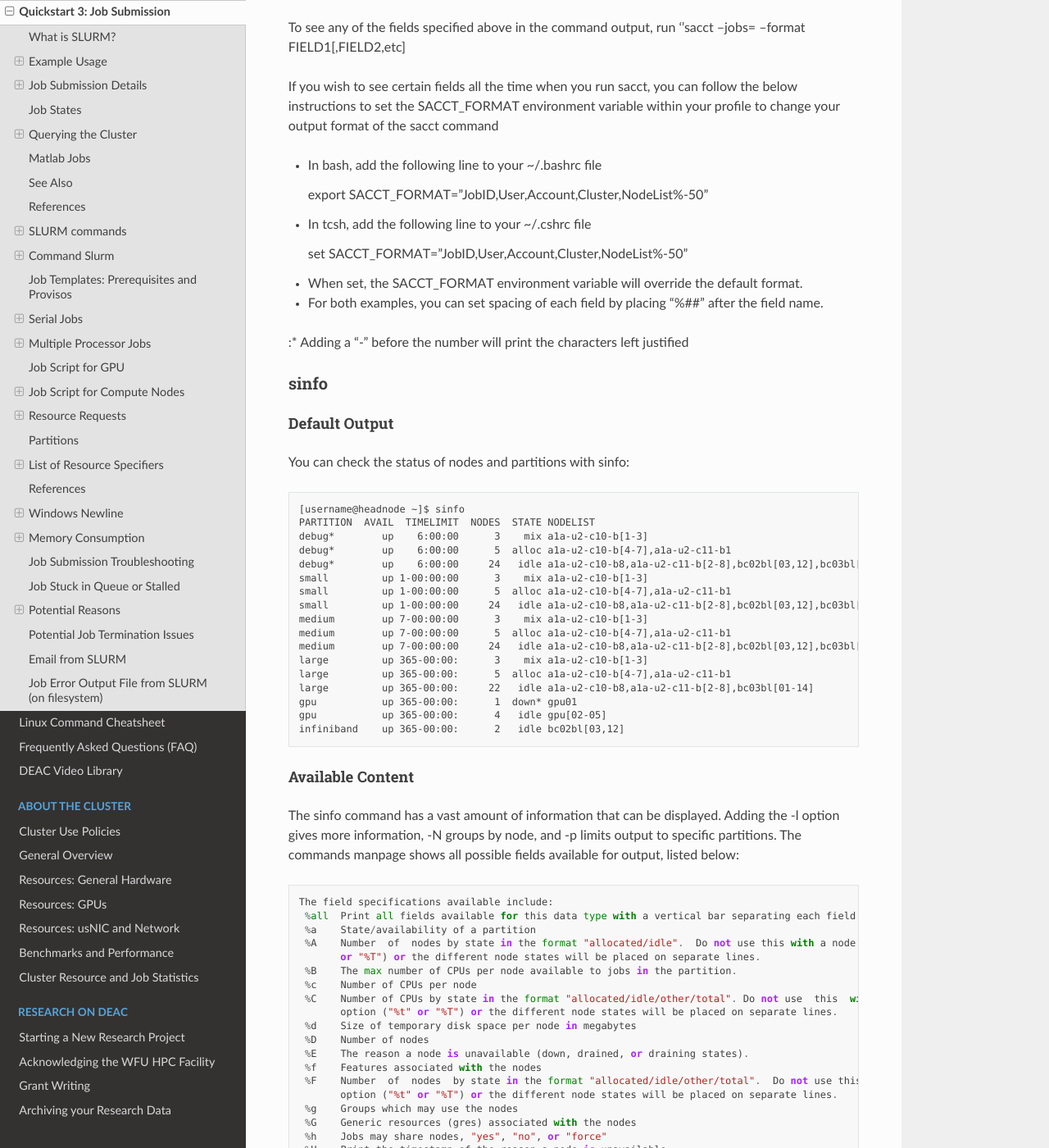
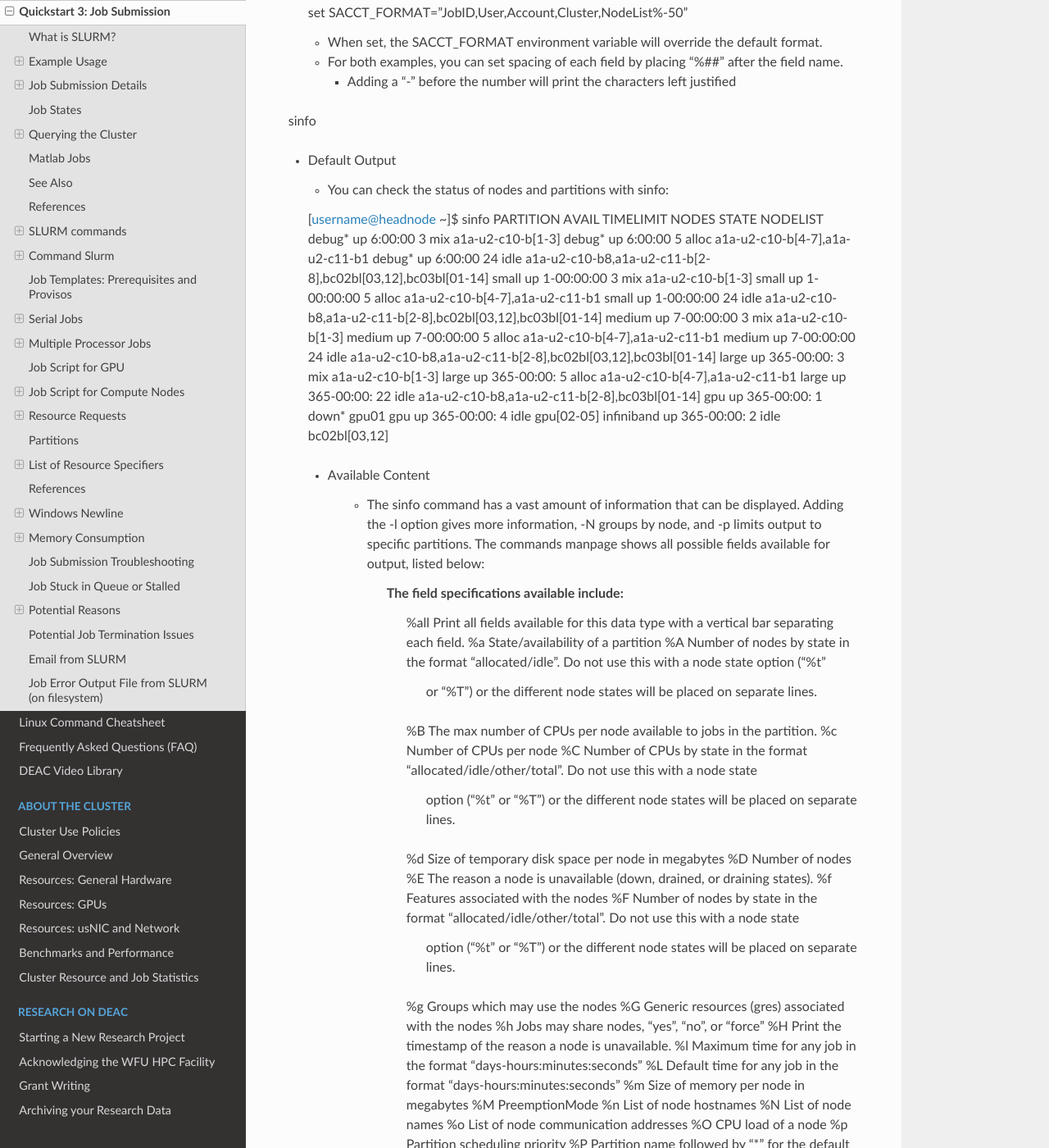
Before and after one commit to WFU-HPC/deac-docs, a Sphinx documentation site: the page built from source/beginner-quickstart_03_jobs.rst, in a window 1280 px wide and 1400 px high, scrolled down 15844 px. Shown: the whole window at 82% size. Built offline with Sphinx 7.4.7 and the Read the Docs theme 2.0.0, drawn with Linux system fonts in a browser that asks for light colours; some of the changed text lies outside the part shown.

Commit message:
Update beginner-quickstart_03_jobs.rst

```diff
--- a/source/beginner-quickstart_03_jobs.rst
+++ b/source/beginner-quickstart_03_jobs.rst
@@ -676,38 +676,32 @@
 Environment Variables
 ---------------------
 
--  Nearly every SLURM command has an option to set an output format
-   *environment variable* to change it's default output
--  Output Formatting can be made temporary by setting the environment
-   variable on command line.
--  It can also be made permanent for your account by adding that command
-   to your "~/.bashrc" file
-
-:*Before adding to your "~/.bashrc" file it is recommended that you test
-setting the environment variable on command line first
-
-:*If not tested first, you will need to log out and back in for the
-command to run from "~/.bashrc"
-
--  If the environment variable is successfully set, the change in format
-   to the command output will be immediate.
--  Another way to confirm is to run **echo $SQUEUE_FORMAT** for example
-
-:*This will show the applied value to the variable if set.
-
-:*If the result returns blank, the variable was not set.
-
--  To undo your test, run **unset $SQUEUE_FORMAT** to unassign the
-   environment variable
--  If successfully unassigned, the change in format will revert back to
-   default immediately.
+* Nearly every SLURM command has an option to set an output format  *environment variable* to change it's default output
+
+* Output Formatting can be made temporary by setting the environment variable on command line.
+
+*  It can also be made permanent for your account by adding that command to your "~/.bashrc" file
+
+* Before adding to your "~/.bashrc" file it is recommended that you test setting the environment variable on command line first
+
+*If not tested first, you will need to log out and back in for the command to run from "~/.bashrc"
+
+   *  If the environment variable is successfully set, the change in format to the command output will be immediate.
+
+*  Another way to confirm is to run **echo $SQUEUE_FORMAT** for example
+
+   *  This will show the applied value to the variable if set.
+
+   *  If the result returns blank, the variable was not set.
+
+*  To undo your test, run **unset $SQUEUE_FORMAT** to unassign the environment variable
+
+*  If successfully unassigned, the change in format will revert back to default immediately.
 
 squeue
 ------
 
--  Display list of all jobs in the queue
-
-::
+*  Display list of all jobs in the queue
 
    [username@headnode ~]$ squeue -u username
     JOBID PARTITION      NAME     USER ST       TIME  NODES NODELIST(REASON)
@@ -719,13 +713,10 @@
     10001    medium   radical username  R   23:29:47      1 a1a-u2-c11-b1
     10002    medium  most-exc username  R   23:30:16      1 a1a-u2-c10-b1
 
-Start Time
-~~~~~~~~~~
-
--  Display estimated start times of next jobs in the queue, as well as
+* Start Time
+
+**  Display estimated start times of next jobs in the queue, as well as
    expected host nodes
-
-::
 
    [username@headnode ~]$ squeue --start
     JOBID PARTITION      NAME     USER ST          START_TIME  NODES SCHEDNODES           NODELIST(REASON)
@@ -741,7 +732,6 @@
     12035     small    turtle username PD 2017-02-21T09:12:47      1 a1a-u2-c13-b3        (Priority)
 
 Output Formatting
-~~~~~~~~~~~~~~~~~
 
 There are many output options available with squeue; to see them, run
 **man squeue** and scroll down to *output_format*. From there, custom
@@ -751,38 +741,35 @@
 your profiles to change your default output format of the squeue
 command.
 
--  Example: ensure the default output has longer job names
-
-:*NOTE - default output format retrieved from man page
-
-:*Add the following line to your ~/.bashrc file
-
-:: export SQUEUE_FORMAT="%.18i %.9P %.16j %.8u %.2t %.10M %.6D %R"
-
-:\* In tcsh, add the following line to your ~/.cshrc file
+* Example: ensure the default output has longer job names
+
+   *  NOTE - default output format retrieved from man page
+
+   *  Add the following line to your ~/.bashrc file
+
+      export SQUEUE_FORMAT="%.18i %.9P %.16j %.8u %.2t %.10M %.6D %R"
+
+   * In tcsh, add the following line to your ~/.cshrc file
 
       set SQUEUE_FORMAT="%.18i %.9P %.16j %.8u %.2t %.10M %.6D %R"
 
--  When set, the SQUEUE_FORMAT environment variable will override the
-   default format.
--  For both examples, we are using short form notation.
--  Format for each field is "%[[.]size]type"
-
-:\* Adding a "." before the number will print the characters right
-justified
-
--  Before adding to your .bashrc file, setting the variable can be done
+*  When set, the SQUEUE_FORMAT environment variable will override the  default format.
+
+*  For both examples, we are using short form notation.
+
+*  Format for each field is "%[[.]size]type"
+
+   * Adding a "." before the number will print the characters right justified
+
+*  Before adding to your .bashrc file, setting the variable can be done
    on command line to test
 
 sacct
 -----
 
-Default Output
-~~~~~~~~~~~~~~
-
-You can check the status of a job with sacct:
-
-::
+* Default Output
+
+   * You can check the status of a job with sacct:
 
    [username@headnode ~]$ sacct --jobs 1234
    JobID    JobName  Partition    Account  AllocCPUS      State ExitCode
@@ -790,14 +777,9 @@
    1234         hello_wor_+      medium   researchgrp          1  COMPLETED      0:0
    1234.batch        batch                researchgrp          1  COMPLETED      0:0
 
-The sacct command has a vast amount of information that can be
-displayed. Adding the -l option gives more information, but adding the
--e option shows all available fields:
-
-Available Content
-~~~~~~~~~~~~~~~~~
-
-::
+      *  The sacct command has a vast amount of information that can be displayed. Adding the -l option gives more information, but adding the -e option shows all available fields:
+
+*  Available Content
 
    [username@headnode slurm_examples]$ sacct -e
    AllocCPUS         AllocGRES         Account           AssocID
@@ -822,44 +804,35 @@
 
 .. _output-formatting-1:
 
-Output Formatting
-~~~~~~~~~~~~~~~~~
-
-To see any of the fields specified above in the command output, run
-''sacct --jobs= --format FIELD1[,FIELD2,etc]
-
-If you wish to see certain fields all the time when you run sacct, you
-can follow the below instructions to set the SACCT_FORMAT environment
-variable within your profile to change your output format of the sacct
-command
-
--  In bash, add the following line to your ~/.bashrc file
+*  Output Formatting
+
+   * To see any of the fields specified above in the command output, run
+
+   sacct --jobs= --format FIELD1[,FIELD2,etc]
+
+   *  If you wish to see certain fields all the time when you run sacct, you can follow the below instructions to set the SACCT_FORMAT environment variable within your profile to change your output format of the sacct command
+
+   *  In bash, add the following line to your ~/.bashrc file
 
    export SACCT_FORMAT="JobID,User,Account,Cluster,NodeList%-50"
 
--  In tcsh, add the following line to your ~/.cshrc file
+   *  In tcsh, add the following line to your ~/.cshrc file
 
    set SACCT_FORMAT="JobID,User,Account,Cluster,NodeList%-50"
 
--  When set, the SACCT_FORMAT environment variable will override the
-   default format.
--  For both examples, you can set spacing of each field by placing "%##"
-   after the field name.
-
-:\* Adding a "-" before the number will print the characters left
-justified
+   *  When set, the SACCT_FORMAT environment variable will override the default format.
+
+   *  For both examples, you can set spacing of each field by placing "%##" after the field name.
+
+      * Adding a "-" before the number will print the characters left justified
 
 sinfo
------
 
 .. _default-output-1:
 
-Default Output
-~~~~~~~~~~~~~~
-
-You can check the status of nodes and partitions with sinfo:
-
-::
+*  Default Output
+
+   *  You can check the status of nodes and partitions with sinfo:
 
    [username@headnode ~]$ sinfo
    PARTITION  AVAIL  TIMELIMIT  NODES  STATE NODELIST
@@ -881,15 +854,9 @@
 
 .. _available-content-1:
 
-Available Content
-~~~~~~~~~~~~~~~~~
-
-The sinfo command has a vast amount of information that can be
-displayed. Adding the -l option gives more information, -N groups by
-node, and -p limits output to specific partitions. The commands manpage
-shows all possible fields available for output, listed below:
-
-::
+   * Available Content
+
+      *  The sinfo command has a vast amount of information that can be displayed. Adding the -l option gives more information, -N groups by node, and -p limits output to specific partitions. The commands manpage shows all possible fields available for output, listed below:
 
                 The field specifications available include:
                  %all  Print all fields available for this data type with a vertical bar separating each field.
@@ -940,31 +907,25 @@
 
 .. _output-formatting-2:
 
-Output Formatting
-~~~~~~~~~~~~~~~~~
-
-The output of sinfo can be customized based on user preference using two
-different methods. One can be done on the command line using "-o " or
-"--format=", where the desired fields are specified at the users
-discretion.
-
-If you wish for the custom sinfo output to be default for your login
-session, follow the below instructions to set the SINFO_FORMAT
-environment variable within your profile to change the output format:
-
-*  In bash, add the following line to your ~/.bashrc file
+   *  Output Formatting
+
+      * The output of sinfo can be customized based on user preference using two different methods. One can be done on the command line using "-o " or "--format=", where the desired fields are specified at the users discretion.
+
+      * If you wish for the custom sinfo output to be default for your login session, follow the below instructions to set the SINFO_FORMAT environment variable within your profile to change the output format:
+
+   *  In bash, add the following line to your ~/.bashrc file
 
 export SINFO_FORMAT='%N %.11T %.4c %.8z %.6m %.8d %.6w %.8f %20E'
 
-*  In tcsh, add the following line to your ~/.cshrc file
+   *  In tcsh, add the following line to your ~/.cshrc file
 
 set SINFO_FORMAT='%N %.11T %.4c %.8z %.6m %.8d %.6w %.8f %20E'
 
-*  When set, the SINFO_FORMAT environment variable will override the default format.
-
-*  For both examples, you can set spacing of each field by placing "%##" after the field name.
-
-:\* Adding a "-" before the number will print the characters left
+   *  When set, the SINFO_FORMAT environment variable will override the default format.
+
+   *  For both examples, you can set spacing of each field by placing "%##" after the field name.
+
+      * Adding a "-" before the number will print the characters left
 justified
 
 .. #############################################################################
```
